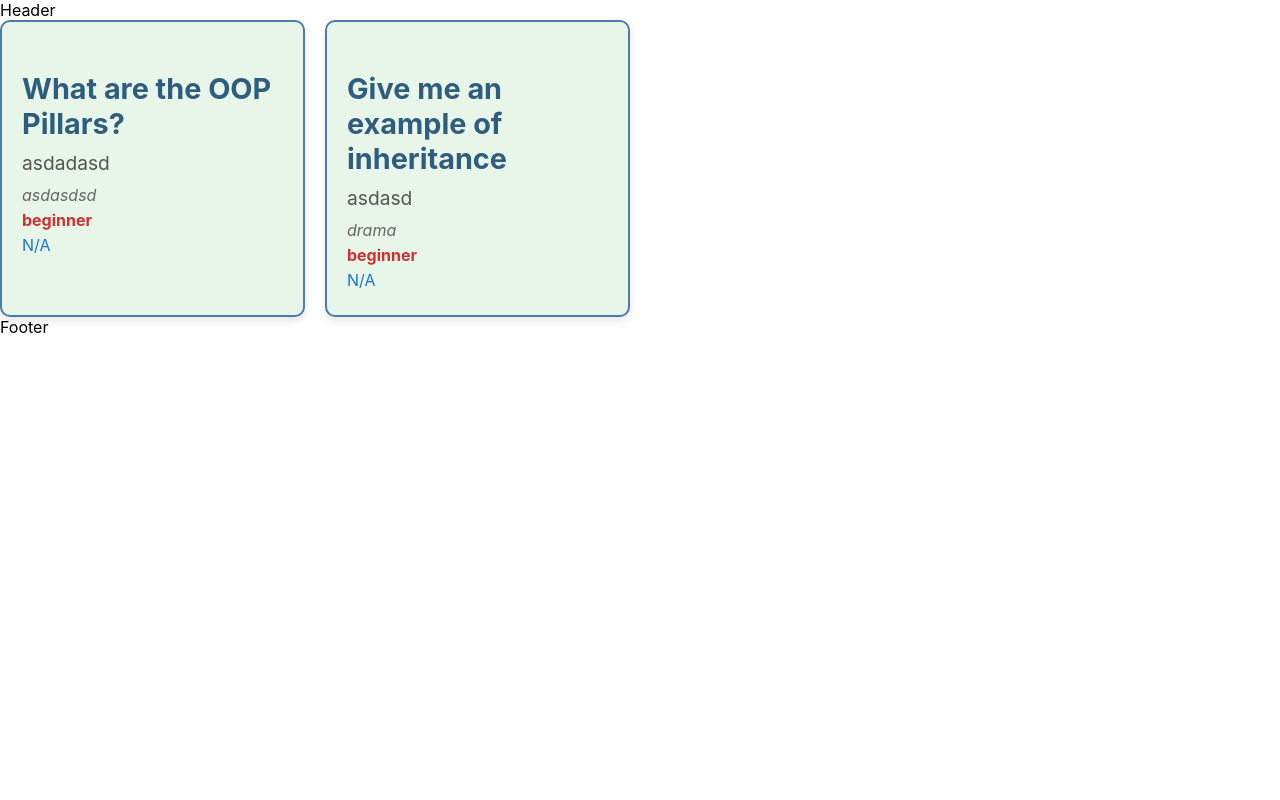
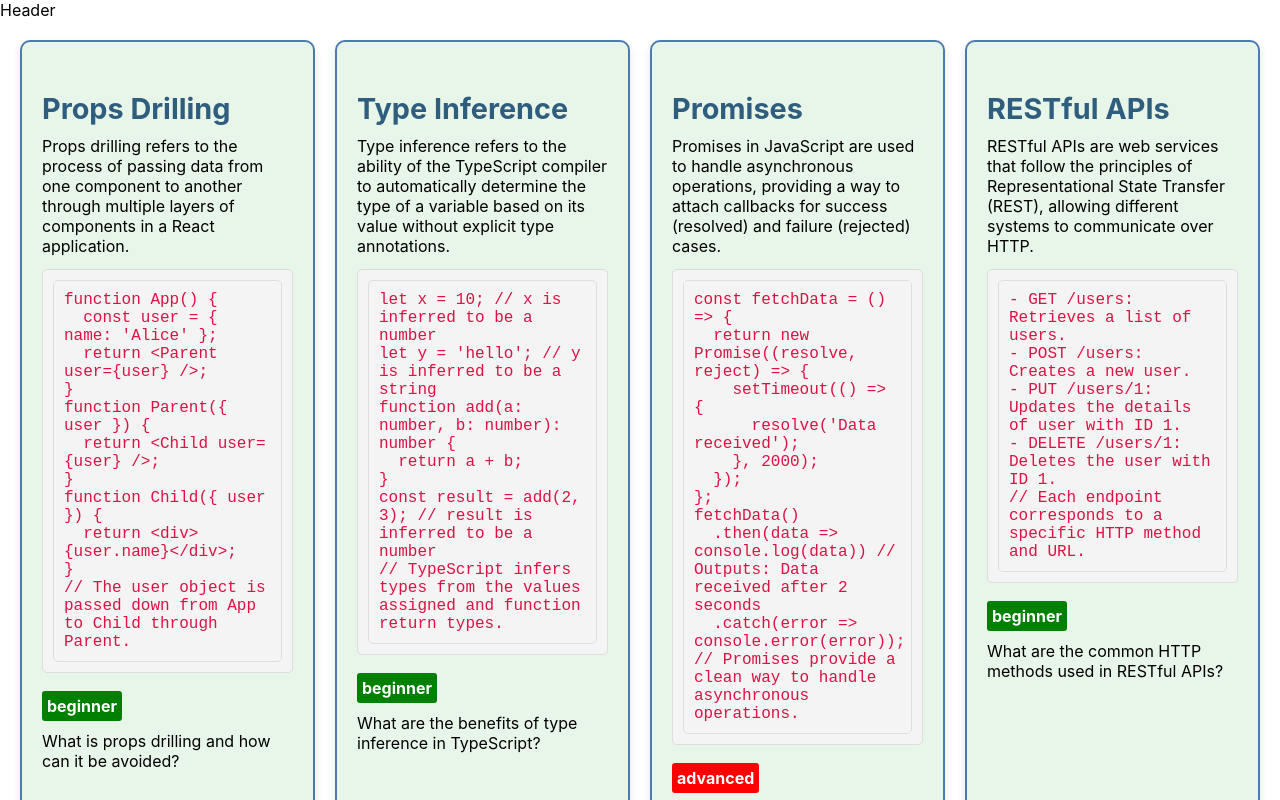
Before and after one commit to NawarTurk/codelingo, a React (Create React App) app: page / in a window 1280 px wide. Shown: the top 800 px of the page. Built offline with nearby package versions, Linux system fonts and the light colour scheme.

Commit message:
refactor: update concepts JSON and style files

```diff
--- a/public/concepts.json
+++ b/public/concepts.json
@@ -1,18 +1,42 @@
 [
     {
-        "id": 1,
-        "title": "What are the OOP Pillars?",
-        "description": "asdadasd",
-        "example": "asdasdsd",
-        "difficulty": "beginner",
-        "quiz": "N/A"
+      "id": 1,
+      "title": "Props Drilling",
+      "description": "Props drilling refers to the process of passing data from one component to another through multiple layers of components in a React application.",
+      "example": "<pre><code>function App() {\n  const user = { name: 'Alice' };\n  return &lt;Parent user={user} /&gt;;\n}\nfunction Parent({ user }) {\n  return &lt;Child user={user} /&gt;;\n}\nfunction Child({ user }) {\n  return &lt;div&gt;{user.name}&lt;/div&gt;;\n}\n// The user object is passed down from App to Child through Parent.</code></pre>",
+      "difficulty": "beginner",
+      "quiz": "What is props drilling and how can it be avoided?"
     },
     {
-        "id": 2,
-        "title": "Give me an example of inheritance",
-        "description": "asdasd",
-        "example": "drama",
-        "difficulty": "beginner",
-        "quiz": "N/A"
+      "id": 2,
+      "title": "Type Inference",
+      "description": "Type inference refers to the ability of the TypeScript compiler to automatically determine the type of a variable based on its value without explicit type annotations.",
+      "example": "<pre><code>let x = 10; // x is inferred to be a number\nlet y = 'hello'; // y is inferred to be a string\nfunction add(a: number, b: number): number {\n  return a + b;\n}\nconst result = add(2, 3); // result is inferred to be a number\n// TypeScript infers types from the values assigned and function return types.</code></pre>",
+      "difficulty": "beginner",
+      "quiz": "What are the benefits of type inference in TypeScript?"
+    },
+    {
+      "id": 3,
+      "title": "Promises",
+      "description": "Promises in JavaScript are used to handle asynchronous operations, providing a way to attach callbacks for success (resolved) and failure (rejected) cases.",
+      "example": "<pre><code>const fetchData = () => {\n  return new Promise((resolve, reject) => {\n    setTimeout(() => {\n      resolve('Data received');\n    }, 2000);\n  });\n};\nfetchData()\n  .then(data => console.log(data)) // Outputs: Data received after 2 seconds\n  .catch(error => console.error(error));\n// Promises provide a clean way to handle asynchronous operations.</code></pre>",
+      "difficulty": "advanced",
+      "quiz": "What are the three states of a promise in JavaScript?"
+    },
+    {
+      "id": 4,
+      "title": "RESTful APIs",
+      "description": "RESTful APIs are web services that follow the principles of Representational State Transfer (REST), allowing different systems to communicate over HTTP.",
+      "example": "<pre><code>- GET /users: Retrieves a list of users.\n- POST /users: Creates a new user.\n- PUT /users/1: Updates the details of user with ID 1.\n- DELETE /users/1: Deletes the user with ID 1.\n// Each endpoint corresponds to a specific HTTP method and URL.</code></pre>",
+      "difficulty": "beginner",
+      "quiz": "What are the common HTTP methods used in RESTful APIs?"
+    },
+    {
+      "id": 5,
+      "title": "Recursion",
+      "description": "Recursion is a programming technique where a function calls itself to solve smaller instances of the same problem, often used for tasks that can be divided into similar subtasks.",
+      "example": "<pre><code>function factorial(n) {\n  if (n <= 1) return 1;\n  return n * factorial(n - 1);\n}\nconst result = factorial(5); // Outputs: 120\n// The factorial function calls itself with a decremented value until it reaches the base case.</code></pre>",
+      "difficulty": "intermediate",
+      "quiz": "What is recursion and how is it different from iteration?"
     }
   ]
--- a/src/components/Concept.jsx
+++ b/src/components/Concept.jsx
@@ -1,4 +1,4 @@
-import React from "react";
+import React from 'react';
 import '../styles.css';
 
 export default function Concept({
@@ -12,8 +12,8 @@ export default function Concept({
     <div className="concept">
       <h3>{title}</h3>
       <p>{description}</p>
-      <p>{example}</p>
-      <p>{difficulty}</p>
+      <div dangerouslySetInnerHTML={{ __html: example }} />
+      <p className={`difficulty ${difficulty.toLowerCase()}`}>{difficulty}</p>
       <p>{quiz}</p>
     </div>
   );
--- a/src/styles.css
+++ b/src/styles.css
@@ -1,9 +1,10 @@
-/* Concept.css */
+/* styles.css */
 
 .concept-grid {
     display: grid;
     grid-template-columns: repeat(auto-fill, minmax(250px, 1fr));
     gap: 20px;
+    padding: 20px;
   }
 
   .concept {
@@ -29,22 +30,43 @@
     margin: 5px 0;
   }
 
-  .concept p:first-of-type {
-    font-size: 1.2em;
-    color: #555;
-    margin-bottom: 10px;
+  .concept pre, .concept code {
+    background-color: #f4f4f4;
+    border: 1px solid #ddd;
+    border-radius: 5px;
+    padding: 10px;
+    overflow-x: auto;
   }
 
-  .concept p:nth-of-type(2) {
-    font-style: italic;
-    color: #666;
+  .concept pre {
+    white-space: pre-wrap; /* Wrap long lines */
   }
 
-  .concept p:nth-of-type(3) {
-    font-weight: bold;
-    color: #d32f2f;
+  .concept code {
+    font-family: 'Courier New', Courier, monospace;
+    color: #d14;
+    display: block;
   }
 
-  .concept p:nth-of-type(4) {
-    color: #1976d2;
+  /* Difficulty levels */
+  .difficulty {
+    font-weight: bold;
+    display: inline-block;
+    padding: 5px;
+    border-radius: 3px;
   }
+
+  .difficulty.beginner {
+    color: white;
+    background-color: green;
+  }
+
+  .difficulty.intermediate {
+    color: white;
+    background-color: orange;
+  }
+
+  .difficulty.advanced {
+    color: white;
+    background-color: red;
+  }
```
